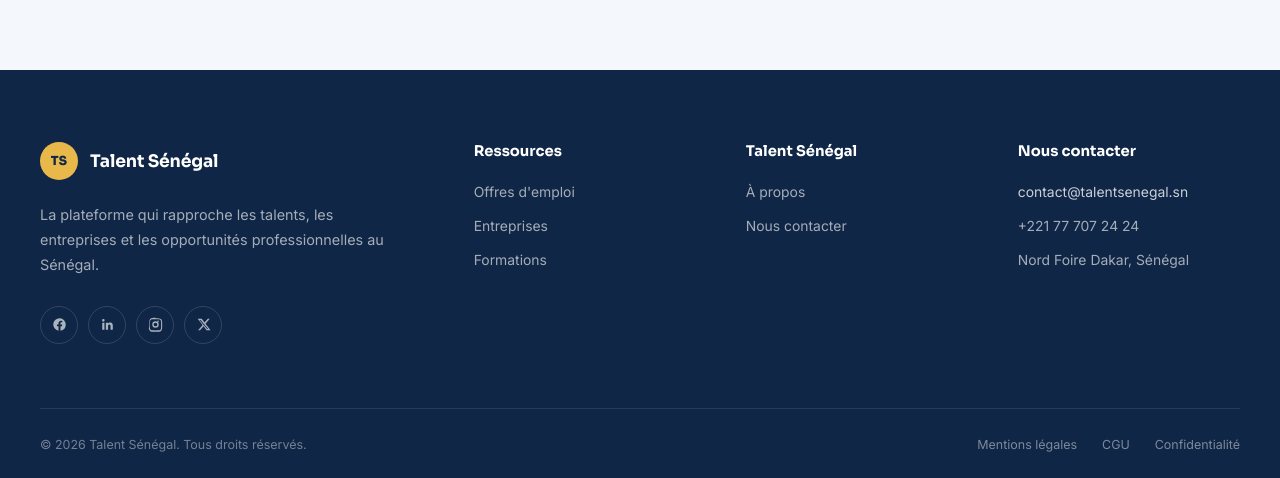
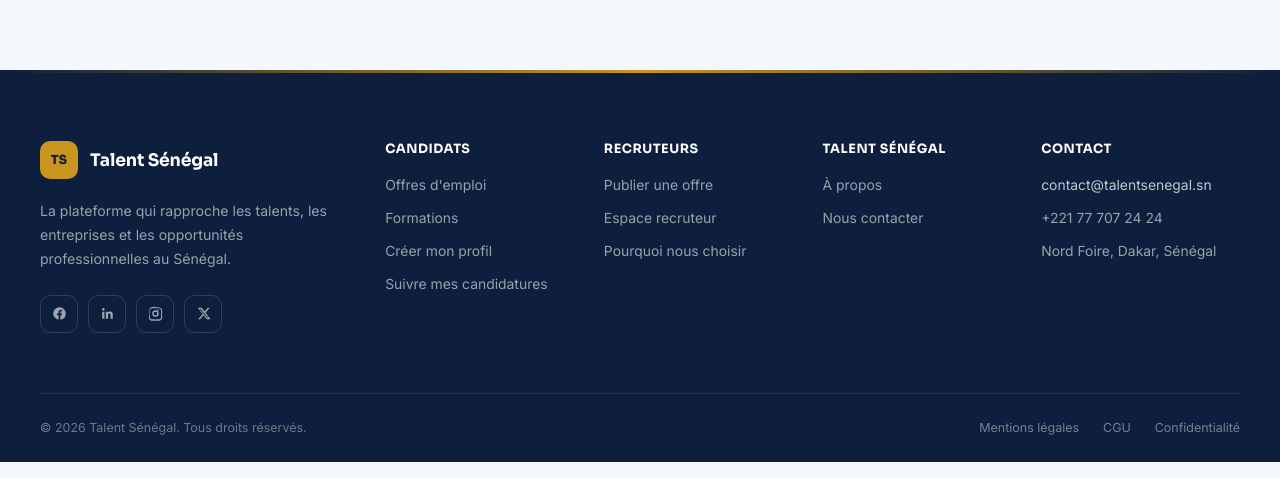
Before and after one commit to Christian190300/teranga-frontend, a React (Vite) app: page /admin/parametres in a window 1280 px wide. Shown: the part 1114-1592 px from the top of the page. Built offline with nearby package versions, Linux system fonts and the light colour scheme; no server answers.

Commit message:
ScrollToTop

```diff
--- a/src/components/layout/Footer.tsx
+++ b/src/components/layout/Footer.tsx
@@ -6,177 +6,91 @@ const ANNEE = new Date().getFullYear();
 export function Footer() {
     return (
         <footer className="footer">
+            <div className="footer__accent" aria-hidden="true" />
 
             <div className="footer__container">
-
-                {/* =====================================================
-                    PARTIE PRINCIPALE
-                ===================================================== */}
-
                 <div className="footer__main">
-
                     {/* MARQUE */}
                     <div className="footer__brand">
-
                         <Link to="/" className="footer__logo">
                             <span className="footer__logo-mark">TS</span>
-
-                            <span className="footer__logo-text">
-                                Talent Sénégal
-                            </span>
+                            <span className="footer__logo-text">Talent Sénégal</span>
                         </Link>
 
                         <p className="footer__description">
-                            La plateforme qui rapproche les talents,
-                            les entreprises et les opportunités
+                            La plateforme qui rapproche les talents, les entreprises et les opportunités
                             professionnelles au Sénégal.
                         </p>
 
                         <div className="footer__socials">
-
-                            <a
-                                href="#"
-                                className="footer__social"
-                                aria-label="Facebook"
-                                title="Bientôt disponible"
-                            >
+                            <a href="#" className="footer__social" aria-label="Facebook" title="Bientôt disponible">
                                 <svg viewBox="0 0 24 24" fill="currentColor">
                                     <path d="M22 12a10 10 0 1 0-11.56 9.88v-6.99H7.9V12h2.54V9.8c0-2.5 1.49-3.89 3.78-3.89 1.09 0 2.24.2 2.24.2v2.46h-1.26c-1.24 0-1.63.77-1.63 1.56V12h2.78l-.44 2.89h-2.34v6.99A10 10 0 0 0 22 12z" />
                                 </svg>
                             </a>
-
-                            <a
-                                href="#"
-                                className="footer__social"
-                                aria-label="LinkedIn"
-                                title="Bientôt disponible"
-                            >
+                            <a href="#" className="footer__social" aria-label="LinkedIn" title="Bientôt disponible">
                                 <svg viewBox="0 0 24 24" fill="currentColor">
                                     <path d="M20.45 20.45h-3.55v-5.57c0-1.33-.02-3.04-1.85-3.04-1.85 0-2.14 1.45-2.14 2.94v5.67H9.36V9h3.41v1.56h.05c.47-.9 1.63-1.85 3.36-1.85 3.6 0 4.27 2.37 4.27 5.45v6.29zM5.34 7.43a2.06 2.06 0 1 1 0-4.12 2.06 2.06 0 0 1 0 4.12zM7.11 20.45H3.56V9h3.55v11.45z" />
                                 </svg>
                             </a>
-
-                            <a
-                                href="#"
-                                className="footer__social"
-                                aria-label="Instagram"
-                                title="Bientôt disponible"
-                            >
+                            <a href="#" className="footer__social" aria-label="Instagram" title="Bientôt disponible">
                                 <svg viewBox="0 0 24 24" fill="currentColor">
                                     <path d="M12 2.16c3.2 0 3.58.01 4.85.07 1.17.05 1.97.24 2.43.4a4.9 4.9 0 0 1 1.77 1.15 4.9 4.9 0 0 1 1.15 1.77c.16.46.35 1.26.4 2.43.06 1.27.07 1.65.07 4.85s-.01 3.58-.07 4.85c-.05 1.17-.24 1.97-.4 2.43a4.9 4.9 0 0 1-1.15 1.77 4.9 4.9 0 0 1-1.77 1.15c-.46.16-1.26.35-2.43.4-1.27.06-1.65.07-4.85.07s-3.58-.01-4.85-.07c-1.17-.05-1.97-.24-2.43-.4a4.9 4.9 0 0 1-1.77-1.15 4.9 4.9 0 0 1-1.15-1.77c-.16-.46-.35-1.26-.4-2.43C2.17 15.58 2.16 15.2 2.16 12s.01-3.58.07-4.85c.05-1.17.24-1.97.4-2.43a4.9 4.9 0 0 1 1.15-1.77A4.9 4.9 0 0 1 5.55 1.8c.46-.16 1.26-.35 2.43-.4C9.25 1.34 9.63 1.33 12 1.33m0 2.17c-3.17 0-3.55.01-4.79.07-.98.04-1.5.21-1.86.34-.47.18-.8.4-1.15.75-.35.35-.57.68-.75 1.15-.13.36-.3.88-.34 1.86-.06 1.24-.07 1.62-.07 4.79s.01 3.55.07 4.79c.04.98.21 1.5.34 1.86.18.47.4.8.75 1.15.35.35.68.57 1.15.75.36.13.88.3 1.86.34 1.24.06 1.62.07 4.79.07s3.55-.01 4.79-.07c.98-.04 1.5-.21 1.86-.34.47-.18.8-.4 1.15-.75.35-.35.57-.68.75-1.15.13-.36.3-.88.34-1.86.06-1.24.07-1.62.07-4.79s-.01-3.55-.07-4.79c-.04-.98-.21-1.5-.34-1.86a3.1 3.1 0 0 0-.75-1.15 3.1 3.1 0 0 0-1.15-.75c-.36-.13-.88-.3-1.86-.34-1.24-.06-1.62-.07-4.79-.07M12 6.87A5.13 5.13 0 1 1 12 17.13 5.13 5.13 0 0 1 12 6.87m0 2.16a2.97 2.97 0 1 0 0 5.94 2.97 2.97 0 0 0 0-5.94m5.34-2.4a1.2 1.2 0 1 1-2.4 0 1.2 1.2 0 0 1 2.4 0" />
                                 </svg>
                             </a>
-
-                            <a
-                                href="#"
-                                className="footer__social"
-                                aria-label="X"
-                                title="Bientôt disponible"
-                            >
+                            <a href="#" className="footer__social" aria-label="X" title="Bientôt disponible">
                                 <svg viewBox="0 0 24 24" fill="currentColor">
                                     <path d="M18.9 2.9h3.1l-6.8 7.8L23.3 21h-6.3l-4.9-6.4L6.4 21H3.3l7.3-8.3L2.7 2.9H9.2l4.4 5.9zm-1.1 16.2h1.7L7.3 4.7H5.5z" />
                                 </svg>
                             </a>
-
                         </div>
                     </div>
 
-
-                    {/* RESSOURCES */}
+                    {/* CANDIDATS */}
                     <div className="footer__column">
-
-                        <h3>Ressources</h3>
-
-                        <Link to="/offres">
-                            Offres d'emploi
-                        </Link>
-
-                        <Link to="/entreprises">
-                            Entreprises
-                        </Link>
-
-                        <Link to="/formations">
-                            Formations
-                        </Link>
-
+                        <h3>Candidats</h3>
+                        <Link to="/offres">Offres d'emploi</Link>
+                        <Link to="/formations">Formations</Link>
+                        <Link to="/inscription?role=candidat">Créer mon profil</Link>
+                        <Link to="/candidat/candidatures">Suivre mes candidatures</Link>
                     </div>
 
-
-                    {/* TALENT SÉNÉGAL */}
+                    {/* RECRUTEURS */}
                     <div className="footer__column">
-
-                        <h3>Talent Sénégal</h3>
-
-                        <Link to="/a-propos">
-                            À propos
-                        </Link>
-
-                        <Link to="/contact">
-                            Nous contacter
-                        </Link>
-
+                        <h3>Recruteurs</h3>
+                        <Link to="/inscription?role=recruteur">Publier une offre</Link>
+                        <Link to="/connexion">Espace recruteur</Link>
+                        <Link to="/a-propos">Pourquoi nous choisir</Link>
                     </div>
 
+                    {/* ENTREPRISE */}
+                    <div className="footer__column">
+                        <h3>Talent Sénégal</h3>
+                        <Link to="/a-propos">À propos</Link>
+                        <Link to="/contact">Nous contacter</Link>
+                    </div>
 
                     {/* CONTACT */}
                     <div className="footer__column footer__column--contact">
-
-                        <h3>Nous contacter</h3>
-
-                        <a href="mailto:contact@talentsenegal.sn">
-                            contact@talentsenegal.sn
-                        </a>
-
-                        <a href="tel:+221770000000">
-                            +221 77 707 24 24
-                        </a>
-
-                        <span>
-                            Nord Foire Dakar, Sénégal
-                        </span>
-
+                        <h3>Contact</h3>
+                        <a href="mailto:contact@talentsenegal.sn">contact@talentsenegal.sn</a>
+                        <a href="tel:+221777072424">+221 77 707 24 24</a>
+                        <span>Nord Foire, Dakar, Sénégal</span>
                     </div>
-
                 </div>
-
-
-                {/* =====================================================
-                    SEPARATION
-                ===================================================== */}
 
                 <div className="footer__separator" />
 
-
-                {/* =====================================================
-                    BAS DU FOOTER
-                ===================================================== */}
-
                 <div className="footer__bottom">
-
-                    <p>
-                        © {ANNEE} Talent Sénégal. Tous droits réservés.
-                    </p>
+                    <p>© {ANNEE} Talent Sénégal. Tous droits réservés.</p>
 
                     <nav className="footer__legal">
-
-                        <Link to="/mentions-legales">
-                            Mentions légales
-                        </Link>
-
-                        <Link to="/cgu">
-                            CGU
-                        </Link>
-
-                        <Link to="/confidentialite">
-                            Confidentialité
-                        </Link>
-
+                        <Link to="/mentions-legales">Mentions légales</Link>
+                        <Link to="/cgu">CGU</Link>
+                        <Link to="/confidentialite">Confidentialité</Link>
                     </nav>
-
                 </div>
-
             </div>
-
         </footer>
     );
 }
--- a/src/components/layout/footer.css
+++ b/src/components/layout/footer.css
@@ -4,10 +4,16 @@
 ========================================================= */
 
 .footer {
-    background: #102646;
+    position: relative;
+    background: #0d1f3c;
     color: rgba(255, 255, 255, 0.72);
     font-family: var(--font-body, "Inter", sans-serif);
     margin-top: 80px;
+}
+
+.footer__accent {
+    height: 3px;
+    background: linear-gradient(90deg, #0d1f3c 0%, #c8951e 50%, #0d1f3c 100%);
 }
 
 .footer__container {
@@ -16,25 +22,23 @@
     padding: 0 24px;
 }
 
-
 /* =========================================================
    MAIN
 ========================================================= */
 
 .footer__main {
     display: grid;
-    grid-template-columns: 1.8fr 1fr 1fr 1.1fr;
-    gap: 70px;
-    padding: 72px 0 64px;
+    grid-template-columns: 1.6fr 0.9fr 0.9fr 0.9fr 1.1fr;
+    gap: 56px;
+    padding: 68px 0 60px;
 }
-
 
 /* =========================================================
    BRAND
 ========================================================= */
 
 .footer__brand {
-    max-width: 380px;
+    max-width: 340px;
 }
 
 .footer__logo {
@@ -42,22 +46,18 @@
     align-items: center;
     gap: 12px;
     text-decoration: none;
-    margin-bottom: 22px;
+    margin-bottom: 20px;
 }
 
 .footer__logo-mark {
     width: 38px;
     height: 38px;
-
     display: flex;
     align-items: center;
     justify-content: center;
-
-    border-radius: 50%;
-
-    background: #e8b84b;
-    color: #102646;
-
+    border-radius: 10px;
+    background: #c8951e;
+    color: #0d1f3c;
     font-family: var(--font-display, "Inter", sans-serif);
     font-size: 0.78rem;
     font-weight: 800;
@@ -66,7 +66,6 @@
 
 .footer__logo-text {
     color: #ffffff;
-
     font-family: var(--font-display, "Inter", sans-serif);
     font-size: 1.08rem;
     font-weight: 700;
@@ -74,16 +73,12 @@
 }
 
 .footer__description {
-    max-width: 350px;
-
+    max-width: 320px;
     margin: 0;
-
-    color: rgba(255, 255, 255, 0.62);
-
-    font-size: 0.9rem;
-    line-height: 1.75;
+    color: rgba(255, 255, 255, 0.58);
+    font-size: 0.88rem;
+    line-height: 1.7;
 }
-
 
 /* =========================================================
    SOCIALS
@@ -93,30 +88,20 @@
     display: flex;
     align-items: center;
     gap: 10px;
-
-    margin-top: 28px;
+    margin-top: 24px;
 }
 
 .footer__social {
     width: 36px;
     height: 36px;
-
     display: flex;
     align-items: center;
     justify-content: center;
-
     border: 1px solid rgba(255, 255, 255, 0.14);
-    border-radius: 50%;
-
-    color: rgba(255, 255, 255, 0.65);
-
+    border-radius: 10px;
+    color: rgba(255, 255, 255, 0.6);
     text-decoration: none;
-
-    transition:
-            color 0.2s ease,
-            background 0.2s ease,
-            border-color 0.2s ease,
-            transform 0.2s ease;
+    transition: color 0.2s ease, background 0.2s ease, border-color 0.2s ease, transform 0.2s ease;
 }
 
 .footer__social svg {
@@ -125,12 +110,11 @@
 }
 
 .footer__social:hover {
-    background: #e8b84b;
-    border-color: #e8b84b;
-    color: #102646;
+    background: #c8951e;
+    border-color: #c8951e;
+    color: #0d1f3c;
     transform: translateY(-2px);
 }
-
 
 /* =========================================================
    COLONNES
@@ -140,40 +124,35 @@
     display: flex;
     flex-direction: column;
     align-items: flex-start;
-
-    gap: 13px;
+    gap: 12px;
 }
 
 .footer__column h3 {
-    margin: 0 0 9px;
-
+    margin: 0 0 6px;
     color: #ffffff;
-
     font-family: var(--font-display, "Inter", sans-serif);
-    font-size: 0.92rem;
+    font-size: 0.8rem;
     font-weight: 700;
+    letter-spacing: 0.04em;
+    text-transform: uppercase;
 }
 
 .footer__column a,
 .footer__column span {
-    color: rgba(255, 255, 255, 0.62);
-
+    color: rgba(255, 255, 255, 0.58);
     font-size: 0.87rem;
     line-height: 1.5;
-
     text-decoration: none;
-
     transition: color 0.18s ease;
 }
 
 .footer__column a:hover {
-    color: #e8b84b;
+    color: #e0b352;
 }
 
 .footer__column--contact a:first-of-type {
-    color: rgba(255, 255, 255, 0.78);
+    color: rgba(255, 255, 255, 0.75);
 }
-
 
 /* =========================================================
    SEPARATOR
@@ -181,78 +160,65 @@
 
 .footer__separator {
     height: 1px;
-    background: rgba(255, 255, 255, 0.1);
+    background: rgba(255, 255, 255, 0.08);
 }
-
 
 /* =========================================================
    BOTTOM
 ========================================================= */
 
 .footer__bottom {
-    min-height: 72px;
-
+    min-height: 68px;
     display: flex;
     align-items: center;
     justify-content: space-between;
-
     gap: 24px;
 }
 
 .footer__bottom p {
     margin: 0;
-
-    color: rgba(255, 255, 255, 0.42);
-
+    color: rgba(255, 255, 255, 0.4);
     font-size: 0.78rem;
 }
 
 .footer__legal {
     display: flex;
     align-items: center;
-    gap: 25px;
+    gap: 24px;
 }
 
 .footer__legal a {
-    color: rgba(255, 255, 255, 0.46);
-
+    color: rgba(255, 255, 255, 0.44);
     font-size: 0.78rem;
-
     text-decoration: none;
-
     transition: color 0.18s ease;
 }
 
 .footer__legal a:hover {
-    color: #e8b84b;
+    color: #e0b352;
 }
-
 
 /* =========================================================
    TABLET
 ========================================================= */
 
-@media (max-width: 950px) {
-
+@media (max-width: 1024px) {
     .footer__main {
-        grid-template-columns: 1.5fr 1fr 1fr;
-        gap: 50px;
+        grid-template-columns: 1.4fr 1fr 1fr;
+        gap: 44px 40px;
     }
 
     .footer__brand {
         grid-column: 1 / -1;
-        max-width: 520px;
+        max-width: 480px;
     }
-
 }
-
 
 /* =========================================================
    MOBILE
 ========================================================= */
 
 @media (max-width: 640px) {
-
     .footer {
         margin-top: 60px;
     }
@@ -263,13 +229,13 @@
 
     .footer__main {
         grid-template-columns: 1fr;
-        gap: 38px;
-
-        padding: 52px 0 45px;
+        gap: 36px;
+        padding: 48px 0 40px;
     }
 
     .footer__brand {
         grid-column: auto;
+        max-width: 100%;
     }
 
     .footer__description {
@@ -277,42 +243,33 @@
     }
 
     .footer__column {
-        gap: 11px;
+        gap: 10px;
     }
 
     .footer__bottom {
         flex-direction: column;
         align-items: flex-start;
         justify-content: center;
-
-        padding: 22px 0;
-        gap: 17px;
+        padding: 20px 0;
+        gap: 16px;
     }
 
     .footer__legal {
         flex-wrap: wrap;
-        gap: 12px 20px;
+        gap: 10px 18px;
     }
-
 }
 
-
-/* =========================================================
-   PETITS ÉCRANS
-========================================================= */
-
 @media (max-width: 380px) {
-
     .footer__logo-text {
         font-size: 1rem;
     }
 
     .footer__description {
-        font-size: 0.86rem;
+        font-size: 0.85rem;
     }
 
     .footer__legal {
-        gap: 10px 16px;
+        gap: 8px 14px;
     }
-
 }
```
